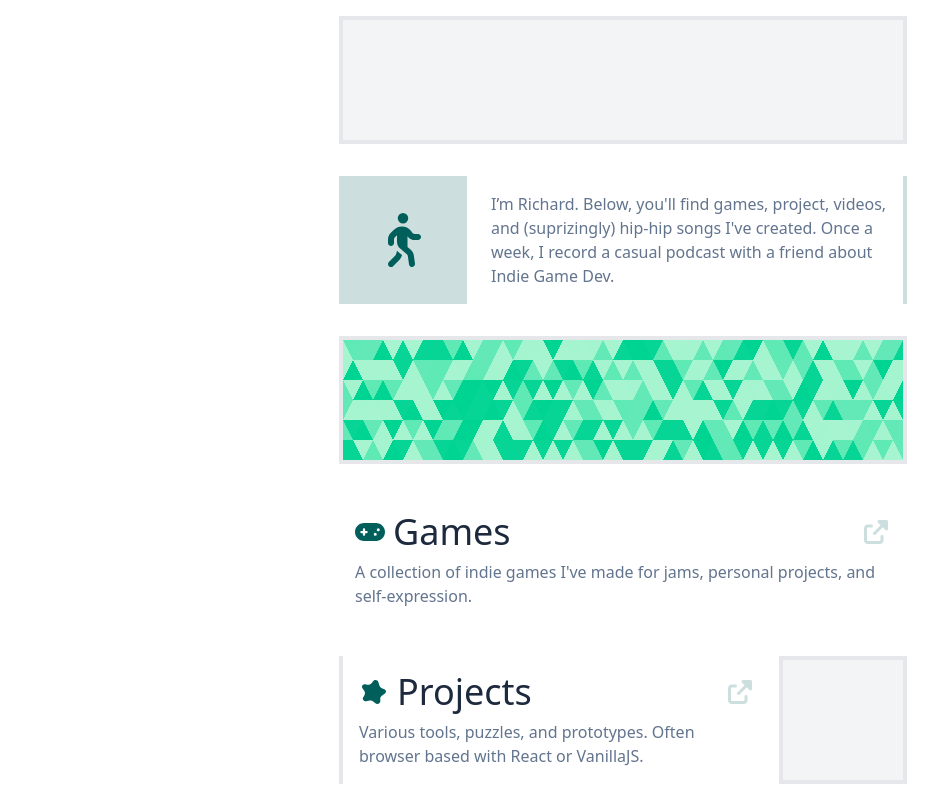
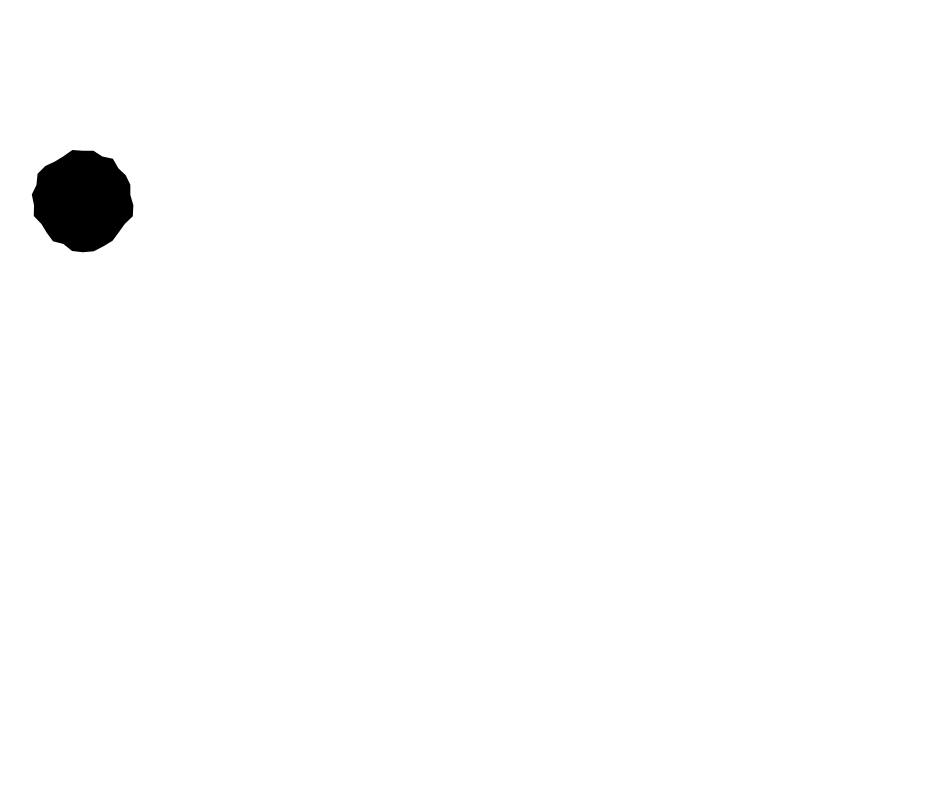
Before and after one commit to strawstack/RichardHayes2026, a React (Vite) app: page / in a window 1280 px wide. Shown: the top 800 px of the page, without its empty margins (17-955 px from the left). Built offline with nearby package versions, Linux system fonts and the light colour scheme.

Commit message:
Working random point around circle generator, but random adjustments can cause sharp angles. However, random walk can leave final points seperated

```diff
--- a/src/App.tsx
+++ b/src/App.tsx
@@ -10,7 +10,7 @@ import { far } from "@fortawesome/free-regular-svg-icons";
 import { fab } from "@fortawesome/free-brands-svg-icons";
 import { cloneElement, useState, type JSX } from "react";
 import { Water } from "./components/water";
-import { BackgroundCanvas } from "./components/BackgroundCanvas";
+import { BackgroundDrops } from "./components/backgroundDrops";
 
 library.add(fas, far, fab);
 
@@ -125,13 +125,8 @@ function App() {
 
   return (
     <div className="flex justify-center relative">
-      <BackgroundCanvas
-        draw={({ canvas, ctx, delta }) => {
-          console.log(ctx);
-        }}
-        isAnimated={false}
-      ></BackgroundCanvas>
-      <div className="relative z-5 max-w-150 grow min-w-0 flex flex-col p-4 bg-white gap-y-8">
+      <BackgroundDrops></BackgroundDrops>
+      <div className="relative z-5 max-w-150 grow min-w-0 flex flex-col p-4 bg-white gap-y-8 invisible">
         <FullImg />
 
         <div className="grid grid-rows-[auto_1fr] sm:grid-cols-[auto_1fr] gap-x-2">
--- a/src/components/backgroundCanvas.tsx
+++ b/src/components/backgroundCanvas.tsx
@@ -33,6 +33,8 @@ export function BackgroundCanvas({
     (delta) => {
       if (canvas.current && size && ctx && isAnimated) {
         const { height, width } = size;
+        canvas.current.width = width;
+        canvas.current.height = height;
         draw({ canvas: canvas.current, ctx, height, width, delta });
       }
     },
@@ -51,6 +53,8 @@ export function BackgroundCanvas({
   useEffect(() => {
     if (canvas.current && size && ctx) {
       const { height, width } = size;
+      canvas.current.width = width;
+      canvas.current.height = height;
       draw({ canvas: canvas.current, ctx, height, width, delta: undefined });
     }
   }, [canvas, size, ctx]);
--- /dev/null
+++ b/src/components/backgroundDrops.tsx
@@ -0,0 +1,55 @@
+import { BackgroundCanvas } from "./BackgroundCanvas";
+
+function angleToPoint(radius: number, angle: number): [number, number] {
+  const clockwise = -1;
+  const rotate = Math.PI / 2;
+  return [
+    radius * Math.cos(angle * clockwise + rotate),
+    radius * Math.sin(angle * clockwise + rotate),
+  ];
+}
+
+function angleToPointForRadius(radius: number) {
+  return (angle: number) => angleToPoint(radius, degToRad(angle));
+}
+
+function degToRad(d: number) {
+  return (d / 180) * Math.PI;
+}
+
+export function BackgroundDrops() {
+  return (
+    <BackgroundCanvas
+      isAnimated={false}
+      draw={({ ctx, height, width, delta }) => {
+        ctx.clearRect(0, 0, height, width);
+
+        const cx = 100;
+        const cy = 200;
+        const radius = 50;
+        const numPoints = 30;
+        const initAngle = 0;
+        const vRadius = radius * 0.05;
+
+        const angle = (2 * Math.PI) / numPoints;
+        const angleValues = Array(numPoints)
+          .fill(null)
+          .map((_, i) => i * angle + initAngle);
+
+        const vary = (amount: number) => {
+          return Math.random() * 2 * amount - amount;
+        };
+
+        const points: [number, number][] = angleValues
+          .map((v) => angleToPoint(radius + vary(vRadius), v))
+          .map(([x, y]) => [x + cx, y + cy]);
+
+        ctx.beginPath();
+        ctx.moveTo(...points[0]);
+        points.slice(1).forEach(([x, y]) => ctx.lineTo(x, y));
+        ctx.closePath();
+        ctx.fill();
+      }}
+    ></BackgroundCanvas>
+  );
+}
```
